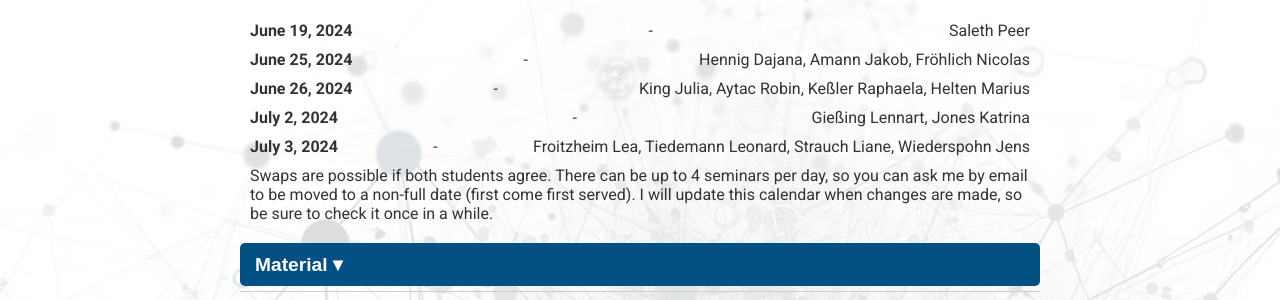
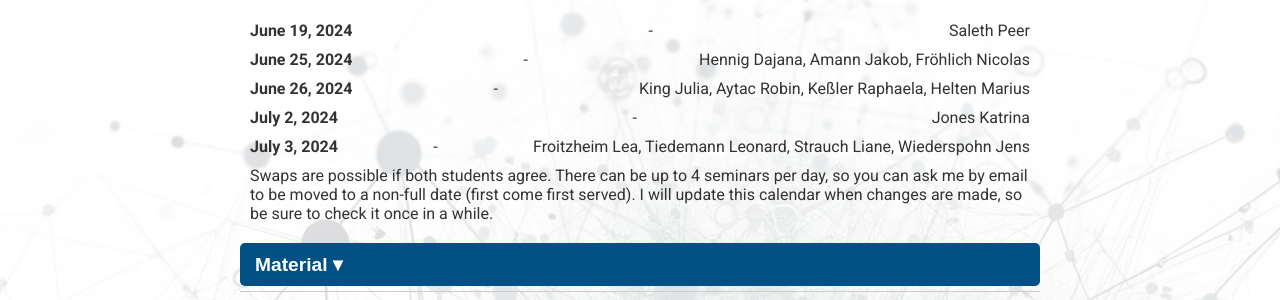
Before and after one commit to giordano-demarzo/giordano-demarzo.github.io, a Jekyll site: the page built from Computational_Modeling.markdown, in a window 1280 px wide and 900 px high, scrolled down 1241 px. Shown: the part 152-452 px from the top of the window. Built offline with Jekyll 4.4.1, drawn with Linux system fonts in a browser that asks for light colours.

Commit message:
Student seminars update

```diff
--- a/Computational_Modeling.markdown
+++ b/Computational_Modeling.markdown
@@ -78,7 +78,7 @@ permalink: /teaching/computational-modeling/
             <span class="date">June 26, 2024</span> - <span class="lecture-title">King Julia, Aytac Robin, Keßler Raphaela, Helten Marius</span>
         </div>
         <div class="course-date">
-            <span class="date">July 2, 2024</span> - <span class="lecture-title">Gießing Lennart, Jones Katrina</span>
+            <span class="date">July 2, 2024</span> - <span class="lecture-title">Jones Katrina</span>
         </div>
         <div class="course-date">
             <span class="date">July 3, 2024</span> - <span class="lecture-title"> Froitzheim Lea, Tiedemann Leonard, Strauch Liane, Wiederspohn Jens</span>
```
